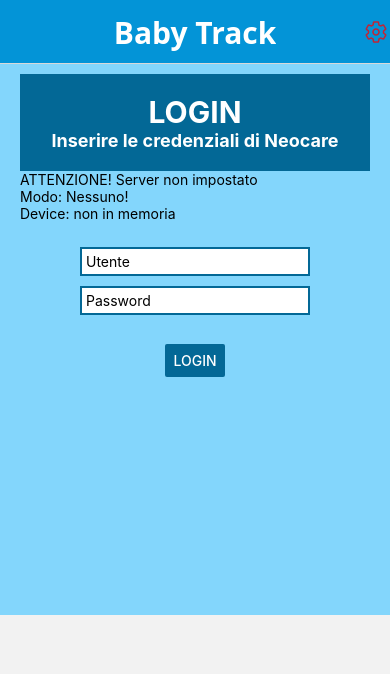
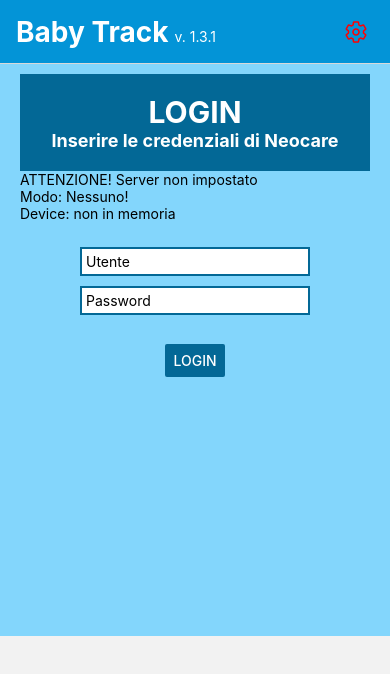
Before and after one commit to Alby2901/babytrack3, a React Native app: screen /Login in a window 390 px wide. Shown: the top 674 px of the page. Built offline with nearby package versions, Linux system fonts and the light colour scheme.

Commit message:
Versione (1.3.1) letta dal progetto e mostrata nel titolo Timer da testare in prod Tentativo soluz. accesso setting

```diff
--- a/App.js
+++ b/App.js
@@ -2,7 +2,9 @@
 import { StatusBar } from "expo-status-bar";
 import { NavigationContainer } from "@react-navigation/native";
 import { createNativeStackNavigator } from "@react-navigation/native-stack";
-import { StyleSheet, Text } from "react-native";
+import { StyleSheet, Text, View } from "react-native";
+import Constants from 'expo-constants';
+
 import AuthContentProvider, { AuthContext } from "./store/auth-context";
 import { GlobalStyles } from "./UI/GlobalConstant";
 import LoginScreen from "./screens/LoginScreen";
@@ -15,16 +17,27 @@
 
 const Stack = createNativeStackNavigator();
 const titleApp = "Baby Track";
+const appVersion = Constants.expoConfig.version;
+// console.log("Versione app:", appVersion);
+
 
 function AuthStack() {
   return (
     <Stack.Navigator
       screenOptions={{
-        title: titleApp,
         headerStyle: { backgroundColor: GlobalStyles.colors.BG_Blue, },
         headerTintColor: GlobalStyles.colors.Text_Main,
-        headerTitleAlign: "center",
-        headerTitleStyle: { fontWeight: "bold", fontSize: 30, },
+        headerTitleAlign: "left",
+        headerTitle: () => (
+          <View style={{ flexDirection: "row", alignItems: "baseline" }}>
+            <Text style={{ fontWeight: "bold", fontSize: 28, color: GlobalStyles.colors.Text_Main }}>
+              {titleApp}
+            </Text>
+            <Text style={{ fontSize: 14, color: GlobalStyles.colors.Text_Main, marginLeft: 6 }}>
+              v. {appVersion}
+            </Text>
+          </View>
+        ),
       }}
     >
       <Stack.Screen name="Login" component={LoginScreen}></Stack.Screen>
@@ -34,7 +47,7 @@
         name='Settings'
         component={StoreLocalScreen}
         options={{
-          headerLeft: () => {return (<></>);}
+          headerLeft: () => { return (<></>); }
         }}></Stack.Screen>
     </Stack.Navigator>
   );
@@ -166,7 +179,7 @@
 
   }, [])
 
-   console.log('--------------- APP Function Root() just before "return <Navigation />" --------------------------------------');
+  console.log('--------------- APP Function Root() just before "return <Navigation />" --------------------------------------');
 
   return <Navigation />
 
--- a/UI/IconButton.js
+++ b/UI/IconButton.js
@@ -1,33 +1,66 @@
-import { Pressable, View, StyleSheet } from "react-native";
+import { TouchableOpacity, StyleSheet } from 'react-native';
 import { Ionicons } from '@expo/vector-icons';
 
-
-function IconButton({icon, size, color, onPress}) {
-
-    // console.log('IconName: ', {icon}, {size}, color={color})
-
-    return (
-        <Pressable onPress={onPress} style={(pressed) => pressed && styles.pressed}>
-            <View style={styles.buttonContainer}>
-                <Ionicons name={icon} size={size} color={color} />
-            </View>
-        </Pressable>
-    )
+function IconButton({ icon, size, color, onPress, style }) {
+  return (
+    <TouchableOpacity
+      onPress={onPress}
+      activeOpacity={0.6}
+      style={[styles.button, style]}
+      hitSlop={{ top: 20, bottom: 20, left: 20, right: 20 }} // generoso!
+    >
+      <Ionicons name={icon} size={size} color={color} />
+    </TouchableOpacity>
+  );
 }
 
+export default IconButton;
+
 const styles = StyleSheet.create({
-    buttonContainer: {
-        borderRadius: 8,
-        // borderColor: 'red',
-        // borderWidth:1,
-        padding: 2,
-        marginHorizontal: 0,
-        marginVertical: 0
-        ,
-    },
-    pressed: {
-        opacity: 0.75,
-    }
-})
+  button: {
+    padding: 12, // questo rende l’area tappabile visibile + ampia
+    // backgroundColor: 'white', // visibile per test
+    // borderRadius: 50, // estetica (tonda)
+    // borderWidth: 1,
+    // borderColor: 'red',
+  },
+  pressed: {
+    opacity: 0.6,
+  },
+});
 
-export default IconButton;
+
+
+// import { Pressable, View, StyleSheet } from "react-native";
+// import { Ionicons } from '@expo/vector-icons';
+
+
+// function IconButton({icon, size, color, onPress}) {
+
+//     // console.log('IconName: ', {icon}, {size}, color={color})
+
+//     return (
+//         <Pressable onPress={onPress} style={(pressed) => pressed && styles.pressed}>
+//             <View style={styles.buttonContainer}>
+//                 <Ionicons name={icon} size={size} color={color} />
+//             </View>
+//         </Pressable>
+//     )
+// }
+
+// const styles = StyleSheet.create({
+//     buttonContainer: {
+//         borderRadius: 8,
+//         // borderColor: 'red',
+//         // borderWidth:1,
+//         padding: 2,
+//         marginHorizontal: 0,
+//         marginVertical: 0
+//         ,
+//     },
+//     pressed: {
+//         opacity: 0.75,
+//     }
+// })
+
+// export default IconButton;
--- a/app.json
+++ b/app.json
@@ -3,7 +3,7 @@
     "jsEngine": "hermes",
     "name": "babytrack3",
     "slug": "babytrack3",
-    "version": "1.3.0",
+    "version": "1.3.1",
     "orientation": "portrait",
     "icon": "./assets/icon.png",
     "userInterfaceStyle": "light",
--- a/components/CountdownTimerAuto.js
+++ b/components/CountdownTimerAuto.js
@@ -68,12 +68,12 @@
     alignItems: 'center',
   },
   timerText1: {
-    fontSize: 15,
+    fontSize: 10,
     fontWeight: "bold",
     color: "red",
   },
   timerText2: {
-    fontSize: 15,
+    fontSize: 10,
     fontWeight: "bold",
     color: "lightgray",
   },
--- a/screens/LoginScreen.js
+++ b/screens/LoginScreen.js
@@ -9,6 +9,7 @@
   Pressable,
   Alert,
 } from "react-native";
+
 import { getSession } from "../components/http";
 import { useContext, useState, useLayoutEffect, useEffect } from "react";
 import { AuthContext } from "../store/auth-context";
@@ -41,6 +42,7 @@
   const authCtx = useContext(AuthContext);
 
   function headerSettingsIconPressHandler() {
+    console.log('✅ ICONA PREMUTA — Navigazione a SettingAccess');
     console.log('From Login Screen => Open setting screen... ');
     navigation.navigate('SettingAccess');
   }
@@ -49,20 +51,21 @@
     navigation.setOptions({
       headerRight: () => {
         return (
-          <IconButton
-            icon="settings-outline"
-            size={24}
-            // color={(authCtx.mode == 'Prod' || authCtx.mode == 'Prod-Manual' ? GlobalStyles.colors.BG_Blue : 'white')}
-            color={'red'}
-            // onPress={() => {}}
-            onPress={headerSettingsIconPressHandler}
-            style={{
-              padding: 15,  // Aggiungi un po' di padding
-              borderWidth: 1, // Aggiungi un bordo
-              borderColor: 'green', // Scegli un colore visibile
-            }}
-          />)
-      }
+          <View pointerEvents="box-none" style={{ marginRight: 10, zIndex: 10 }}>
+            <IconButton
+              icon="settings-outline"
+              size={24}
+              color={'red'}
+              onPress={headerSettingsIconPressHandler}
+            />
+          </View>
+        )
+      },
+      // headerLeft: () => {
+      //   return (
+      //     <Text style={styles.version}>(1.3.1)</Text>
+      //   )
+      // }
     });
   }, [navigation, headerSettingsIconPressHandler]);
 
@@ -106,7 +109,7 @@
     console.log("Login Screen authCtx.deviceid: ", authCtx.deviceid);
 
     authCtx.setUser(usr);
-    const valObj = { url_address: url, mode_status: authCtx.mode, user_status: usr, deviceid_status: authCtx.deviceid};
+    const valObj = { url_address: url, mode_status: authCtx.mode, user_status: usr, deviceid_status: authCtx.deviceid };
     console.log('Login Screen => Store di local Obj: ', valObj);
     await setObjectToStore(authCtx.key1, valObj);
 
@@ -163,7 +166,7 @@
   return (
     // <SafeAreaView>
     <ScrollView>
-      <View style={[styles.containerOuter, { paddingBottom: (authCtx.mode == 'Prod' ? 230 : 214) }]}>
+      <View style={[styles.containerOuter, { paddingBottom: (authCtx.mode == 'Prod' ? 235 : 235) }]}>
         <Pressable onPress={showConfigInputHandler}>
           {/* <Text style={styles.cardText}>Set Server</Text> */}
           <View style={styles.hideButton}></View>
@@ -287,6 +290,10 @@
     fontSize: 18,
     color: GlobalStyles.colors.Text_Main,
   },
+  version: {
+    fontSize: 10,
+    color: GlobalStyles.colors.Text_Main,
+  },
   containerInput: {
     alignItems: "center",
     paddingVertical: 20,
```
